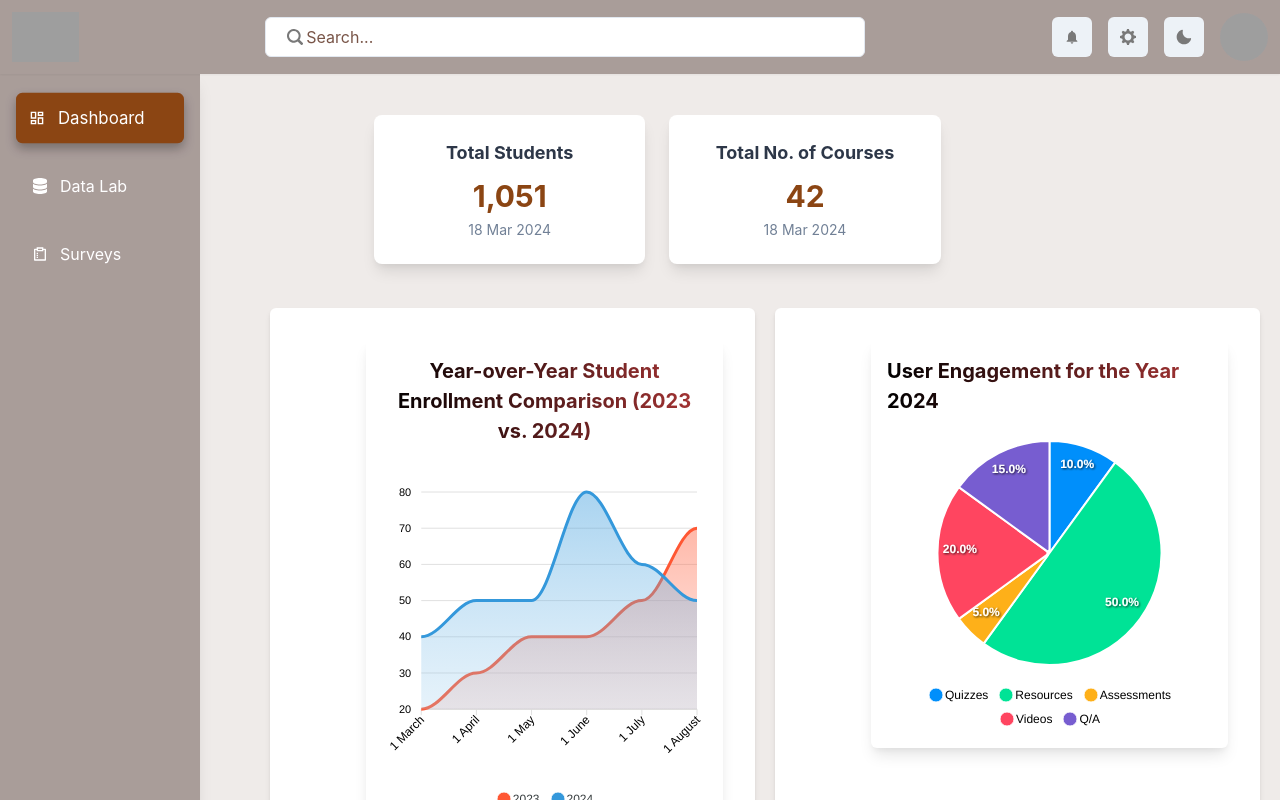
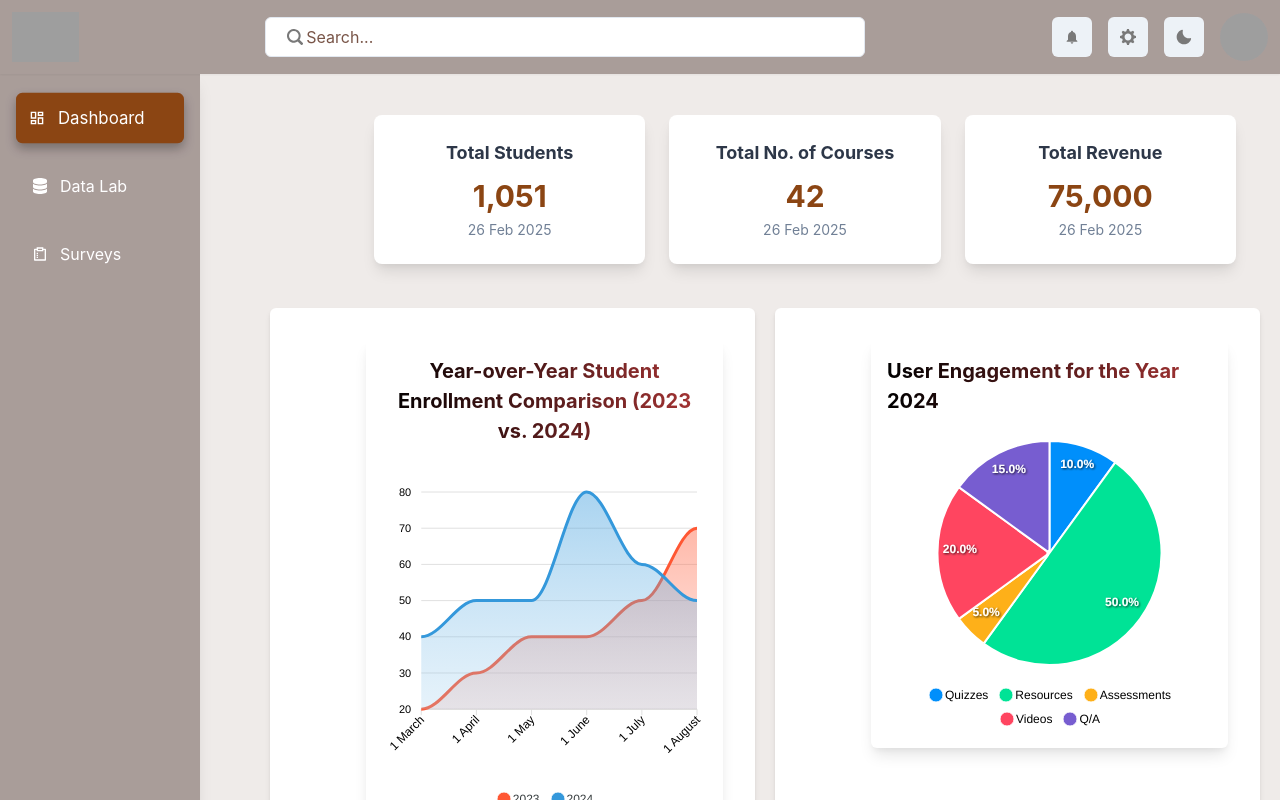
Before and after one commit to Rukshika01/my-dashboard, a React (Vite) app: page / in a window 1280 px wide. Shown: the top 800 px of the page. Built offline with nearby package versions, Linux system fonts and the light colour scheme; grey boxes are pictures that could not be loaded.

Commit message:
inserted another card data along with code to display current date

```diff
--- a/src/components/DashboardCardsComponent.jsx
+++ b/src/components/DashboardCardsComponent.jsx
@@ -4,11 +4,18 @@ import CountUp from "react-countup";
 const DashboardCardsComponent = () => {
   const { colorMode } = useColorMode();
 
+  // Get the current date
+  const currentDate = new Date().toLocaleDateString("en-UK", {
+    year: "numeric",
+    month: "short",
+    day: "numeric",
+  });
+
   // Card data
   const stats = [
     { title: "Total Students", value: 1051 },
     { title: "Total No. of Courses", value: 42 },
-
+    { title: "Total Revenue", value: 75000 },
   ];
 
   return (
@@ -34,7 +41,8 @@ const DashboardCardsComponent = () => {
             <CountUp start={0} end={stat.value} duration={2} separator="," />
           </Text>
 
-          <Text fontSize="sm" color={colorMode === "light" ? "gray.500" : "gray.300"}>18 Mar 2024</Text>
+          {/* Display Current Date */}
+          <Text fontSize="sm" color={colorMode === "light" ? "gray.500" : "gray.300"}>{currentDate}</Text>
         </Box>
       ))}
     </SimpleGrid>
```
